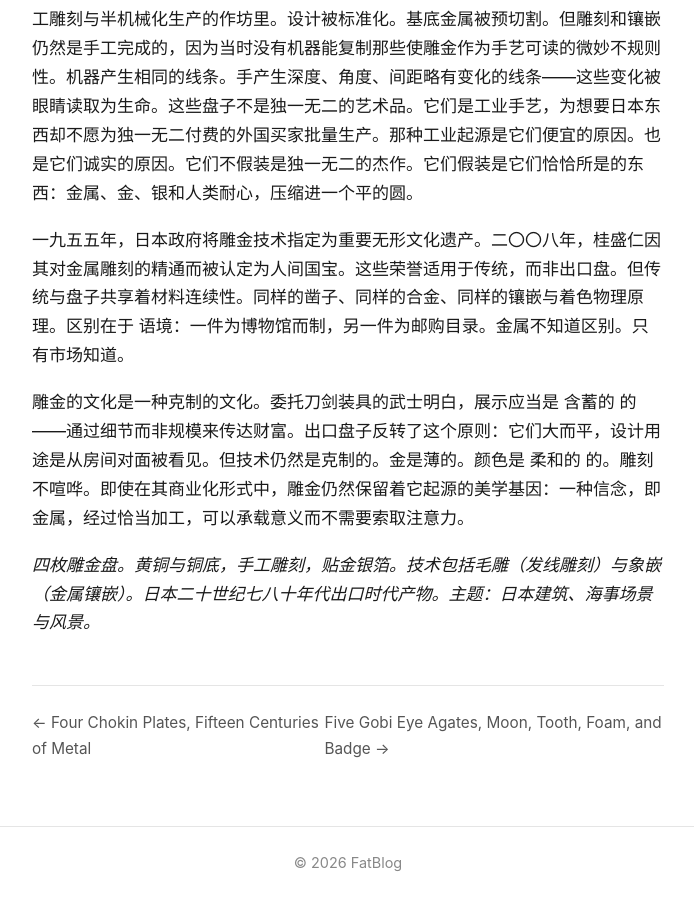
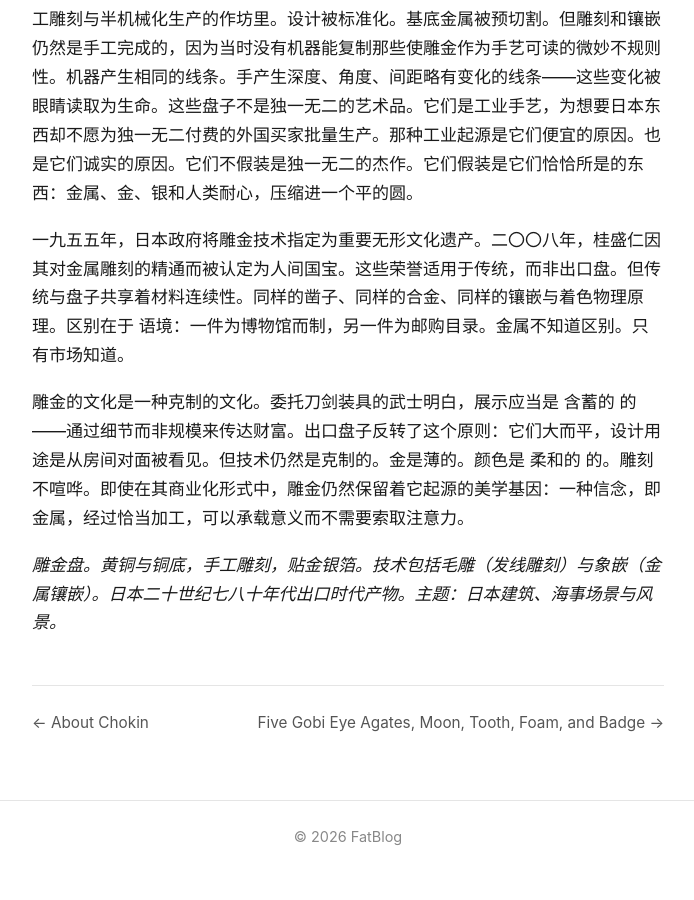
Before and after one commit to vfxowlsyvh/vfxowlsyvh.github.io, a Jekyll site: the page built from _posts/2026-05-21-chokin-research-history-zh.md, in a window 1280 px wide and 900 px high, scrolled down 3220 px. Shown: the whole window, without its empty margins (292-986 px from the left). Built offline with Jekyll 4.4.1, drawn with Linux system fonts in a browser that asks for light colours; after the commit the page ends 4094 px from its top, so only the background shows below that.

Commit message:
Fix Chokin research article title and remove incorrect plate count (About Chokin)

```diff
--- a/_posts/2026-05-21-chokin-research-history-en.md
+++ b/_posts/2026-05-21-chokin-research-history-en.md
@@ -1,12 +1,12 @@
 ---
 layout: post
-title: "Four Chokin Plates, Fifteen Centuries of Metal"
+title: "About Chokin"
 date: 2026-05-21 00:00:00 +0000
 categories: chokin
 lang: en
 ---
 
-![Four Chokin plates showing varied subjects and techniques](/assets/images/chokin-research-1.jpg)
+![Chokin plates showing varied subjects and techniques](/assets/images/chokin-research-1.jpg)
 
 Chokin is not a single technique. It is a family of techniques, a cluster of methods for persuading metal to hold an image. The word itself — 彫金 — simply means "carved metal." But within that simplicity is a history that begins in the Yayoi period, around three hundred BCE, when metalworking arrived in Japan from continental Asia, and continues through the present day in workshops where chisels still bear the names of families who have used them for twenty generations.
 
@@ -30,4 +30,4 @@ In 1955, the Japanese government designated Chokin techniques as an Important In
 
 The culture of Chokin is a culture of restraint. The samurai who commissioned sword furniture understood that display should be subtle — wealth signalled through detail rather than scale. The export plates invert this principle: they are large, flat, designed to be seen from across a room. But the technique remains restrained. The gold is thin. The colours are muted. The engraving does not shout. Even in its commercialised form, Chokin retains the aesthetic DNA of its origin: the belief that metal, properly worked, can carry meaning without demanding attention.
 
-*Four Chokin plates. Brass and copper bases with hand-engraved gold and silver foil inlay. Techniques include kebori (hairline engraving) and zogan (metal inlay). Produced in Japan during the 1970s–1980s export era. Subjects: Japanese architecture, maritime scenes, and landscape.*
+*Chokin plates. Brass and copper bases with hand-engraved gold and silver foil inlay. Techniques include kebori (hairline engraving) and zogan (metal inlay). Produced in Japan during the 1970s–1980s export era. Subjects: Japanese architecture, maritime scenes, and landscape.*
--- a/_posts/2026-05-21-chokin-research-history-zh.md
+++ b/_posts/2026-05-21-chokin-research-history-zh.md
@@ -1,12 +1,12 @@
 ---
 layout: post
-title: "四枚雕金盘，一千五百年的金属"
+title: "关于雕金"
 date: 2026-05-21 00:00:00 +0000
 categories: chokin
 lang: zh
 ---
 
-![四枚雕金盘，展示不同主题与技术](/assets/images/chokin-research-1.jpg)
+![雕金盘，展示不同主题与技术](/assets/images/chokin-research-1.jpg)
 
 雕金不是单一技术。它是一个技术家族，一群说服金属承载图像的方法。这个词本身——彫金——简单说就是「雕刻金属」。但这简洁之中藏着一段历史，始于约公元前三百年的弥生时代，当时金属加工从大陆传入日本，一直延续到今天的工作坊里，那里的凿子仍然刻着使用了二十代人的家族名字。
 
@@ -22,7 +22,7 @@ lang: zh
 
 历史上，雕金服务于权力。从十二世纪起，武士盔甲、刀剑和马具的装饰是一个主要的赞助类别。鐔——刀刃与握柄之间的护手——不仅仅是功能性的。它是展示主人财富、品味和政治效忠的表面。后藤家族，从十五世纪的后藤祐乘开始，两个世纪里定义了刀剑装具的美学语言。他们的作品现在保存在博物馆和私人收藏中，值钱不是因为刀剑有用，而是因为金属工艺超越了它的用途。一八七六年，明治政府禁止公开佩刀。这门手艺几乎死了。一生都在雕刻护手和剑首的金属工匠发现自己失去了市场。许多人转向出口艺术品。西方，在被迫开放日本后新近迷恋日本，买下了一切：花瓶、盒子、装饰品，以及最终在英国慈善商店卖两英镑的装饰盘。
 
-![第四枚盘子，展示海事建筑主题](/assets/images/chokin-research-4.jpg)
+![雕金盘，展示海事建筑主题](/assets/images/chokin-research-4.jpg)
 
 我收藏的盘子是这一出口传统的产物。它们制作于二十世纪七八十年代，在结合了手工雕刻与半机械化生产的作坊里。设计被标准化。基底金属被预切割。但雕刻和镶嵌仍然是手工完成的，因为当时没有机器能复制那些使雕金作为手艺可读的微妙不规则性。机器产生相同的线条。手产生深度、角度、间距略有变化的线条——这些变化被眼睛读取为生命。这些盘子不是独一无二的艺术品。它们是工业手艺，为想要日本东西却不愿为独一无二付费的外国买家批量生产。那种工业起源是它们便宜的原因。也是它们诚实的原因。它们不假装是独一无二的杰作。它们假装是它们恰恰所是的东西：金属、金、银和人类耐心，压缩进一个平的圆。
 
@@ -30,4 +30,4 @@ lang: zh
 
 雕金的文化是一种克制的文化。委托刀剑装具的武士明白，展示应当是 含蓄的 的——通过细节而非规模来传达财富。出口盘子反转了这个原则：它们大而平，设计用途是从房间对面被看见。但技术仍然是克制的。金是薄的。颜色是 柔和的 的。雕刻不喧哗。即使在其商业化形式中，雕金仍然保留着它起源的美学基因：一种信念，即金属，经过恰当加工，可以承载意义而不需要索取注意力。
 
-*四枚雕金盘。黄铜与铜底，手工雕刻，贴金银箔。技术包括毛雕（发线雕刻）与象嵌（金属镶嵌）。日本二十世纪七八十年代出口时代产物。主题：日本建筑、海事场景与风景。*
+*雕金盘。黄铜与铜底，手工雕刻，贴金银箔。技术包括毛雕（发线雕刻）与象嵌（金属镶嵌）。日本二十世纪七八十年代出口时代产物。主题：日本建筑、海事场景与风景。*
```
Also changed, not shown: other parts of _posts/2026-05-21-chokin-research-history-en.md (+1 -1 lines).
